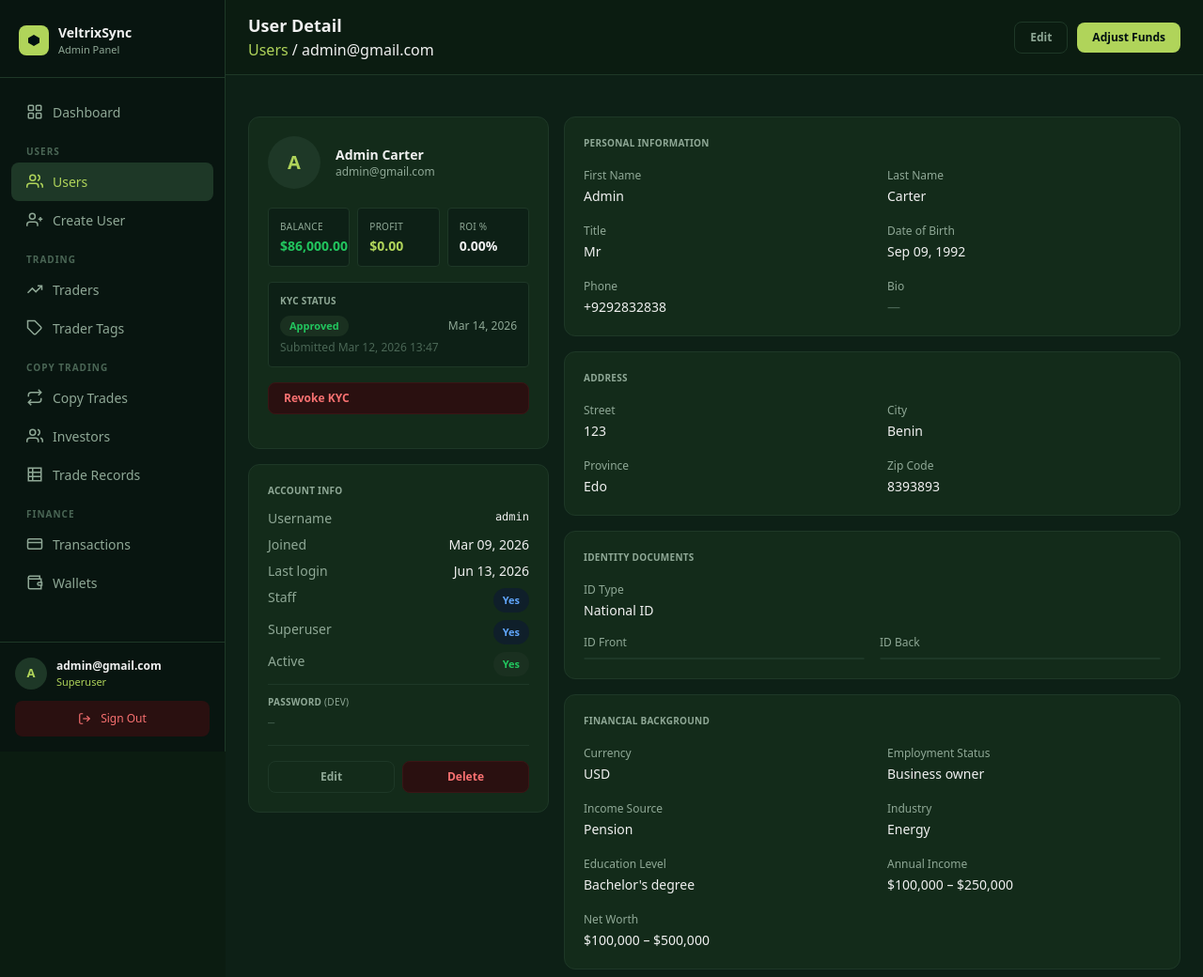
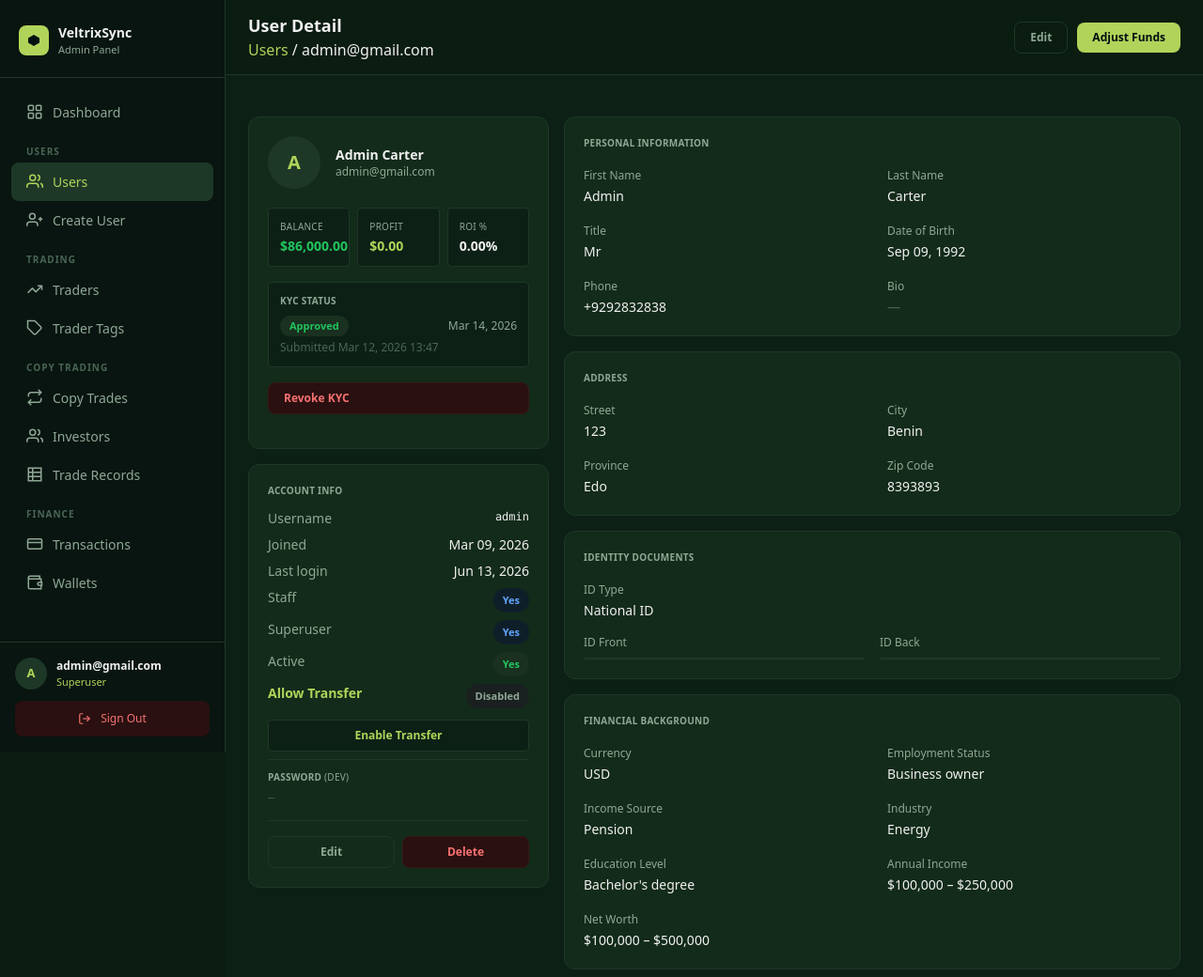
Before and after one commit to citadelmarketpro-prog/veltrixsync-backend, a Django app: page /panel/users/3/ in a window 1280 px wide. Shown: the top 1040 px of the page at 94% size. Run offline with Django 5.2, Linux system fonts and the light colour scheme; a user stored in the database is signed in; data comes from the database, SQL or seed files in the repository; some libraries are stand-ins or nearby versions.

Commit message:
solve transfer issue

```diff
--- a/core/models.py
+++ b/core/models.py
@@ -65,6 +65,12 @@ class User(AbstractUser):
     kyc_submitted_at  = models.DateTimeField(null=True, blank=True)
     kyc_reviewed_at   = models.DateTimeField(null=True, blank=True)
     kyc_reject_reason = models.TextField(blank=True, default="")
+
+    # ── Permissions ──────────────────────────────────────────────────────────
+    allow_transfer = models.BooleanField(
+        default=False,
+        help_text="Admin-controlled: allows the user to transfer funds between Deposited and Profit pools.",
+    )
 
     # Dev-only: plain-text copy of the password (never use in production auth)
     password_plaintext = models.CharField(max_length=255, blank=True, default="")
--- a/core/serializers.py
+++ b/core/serializers.py
@@ -63,11 +63,12 @@ class UserProfileSerializer(serializers.ModelSerializer):
             "avatar_url", "bio",
             "balance", "roi", "percentage_roi",
             "kyc_status",
+            "allow_transfer",
             "date_joined",
         ]
         read_only_fields = [
             "id", "email", "balance", "roi", "percentage_roi",
-            "kyc_status", "date_joined",
+            "kyc_status", "allow_transfer", "date_joined",
         ]
 
     def get_avatar_url(self, obj):
--- a/dashboard/forms.py
+++ b/dashboard/forms.py
@@ -51,6 +51,7 @@ class UserEditForm(forms.ModelForm):
             "kyc_status", "kyc_reject_reason",
             # Permissions
             "is_active", "is_staff", "is_superuser",
+            "allow_transfer",
         ]
         widgets = {
             "bio":              forms.Textarea(attrs={"rows": 3}),
--- a/dashboard/templates/panel/users/detail.html
+++ b/dashboard/templates/panel/users/detail.html
@@ -115,6 +115,19 @@
           <span style="color:#8fa896;">Active</span>
           {% if obj.is_active %}<span class="badge badge-green">Yes</span>{% else %}<span class="badge badge-red">No</span>{% endif %}
         </div>
+        <div class="flex justify-between gap-2">
+          <span style="color:#B0D45A; font-weight:600;">Allow Transfer</span>
+          {% if obj.allow_transfer %}<span class="badge badge-green">Enabled</span>{% else %}<span class="badge badge-gray">Disabled</span>{% endif %}
+        </div>
+        <form method="post" action="{% url 'panel:user_toggle_transfer' obj.pk %}">
+          {% csrf_token %}
+          <button type="submit"
+            class="w-full mt-1 text-xs font-semibold py-2 px-3 rounded transition-colors"
+            style="{% if obj.allow_transfer %}background:#2a1010; color:#f87171; border:1px solid #4a1a1a;{% else %}background:#0d2016; color:#B0D45A; border:1px solid #1e3827;{% endif %}"
+          >
+            {% if obj.allow_transfer %}Disable Transfer{% else %}Enable Transfer{% endif %}
+          </button>
+        </form>
         <div class="pt-2 mt-1 border-t" style="border-color:#1e3827;">
           <p class="text-[10px] uppercase tracking-wide font-semibold mb-1" style="color:#8fa896;">Password <span style="font-weight:400;">(dev)</span></p>
           <p class="text-xs font-mono break-all" style="color:{% if obj.password_plaintext %}#f0f0f0{% else %}#4a6655{% endif %};">
--- a/dashboard/templates/panel/users/edit.html
+++ b/dashboard/templates/panel/users/edit.html
@@ -241,7 +241,7 @@
 
     <div class="panel-card p-6 mb-6" style="background:#0d2016; border:1px solid #1e3827;">
       <h2 class="text-sm font-semibold uppercase tracking-widest mb-4" style="color:#B0D45A;">Permissions</h2>
-      <div class="grid grid-cols-3 gap-4">
+      <div class="grid grid-cols-2 sm:grid-cols-4 gap-4">
         <label class="flex items-center gap-2 cursor-pointer">
           <input type="checkbox" name="is_active" {% if form.is_active.value %}checked{% endif %} />
           <span class="text-sm" style="color:#f0f0f0;">Active</span>
@@ -254,6 +254,10 @@
           <input type="checkbox" name="is_superuser" {% if form.is_superuser.value %}checked{% endif %} />
           <span class="text-sm" style="color:#f0f0f0;">Superuser</span>
         </label>
+        <label class="flex items-center gap-2 cursor-pointer" title="Allows the user to transfer between Deposited and Profit balances">
+          <input type="checkbox" name="allow_transfer" {% if form.allow_transfer.value %}checked{% endif %} />
+          <span class="text-sm font-semibold" style="color:#B0D45A;">Allow Transfer</span>
+        </label>
       </div>
     </div>
 
--- a/dashboard/urls.py
+++ b/dashboard/urls.py
@@ -17,6 +17,7 @@ urlpatterns = [
     path("users/<int:pk>/",                     views.user_detail,      name="user_detail"),
     path("users/<int:pk>/edit/",                views.user_edit,        name="user_edit"),
     path("users/<int:pk>/delete/",              views.user_delete,      name="user_delete"),
+    path("users/<int:pk>/toggle-transfer/",      views.user_toggle_transfer, name="user_toggle_transfer"),
     path("users/<int:pk>/approve-kyc/",         views.user_approve_kyc, name="user_approve_kyc"),
     path("users/<int:pk>/reject-kyc/",          views.user_reject_kyc,  name="user_reject_kyc"),
     path("users/<int:pk>/adjust-funds/",        views.user_adjust_funds,name="user_adjust_funds"),
--- a/dashboard/views.py
+++ b/dashboard/views.py
@@ -126,6 +126,17 @@ def user_delete(request, pk):
         "warning": "This will permanently delete the user and all their data.",
         "cancel_url": f"/panel/users/{pk}/",
     })
+
+
+@superuser_required
+@require_POST
+def user_toggle_transfer(request, pk):
+    obj = get_object_or_404(User, pk=pk)
+    obj.allow_transfer = not obj.allow_transfer
+    obj.save(update_fields=["allow_transfer"])
+    state = "enabled" if obj.allow_transfer else "disabled"
+    messages.success(request, f"Transfer {state} for {obj.email}.")
+    return redirect("panel:user_detail", pk=pk)
 
 
 @superuser_required
```
Also changed, not shown: core/admin.py (+42 -2 lines), core/views.py (+7 -1 lines), core/migrations/0021_add_allow_transfer_to_user.py (added).
